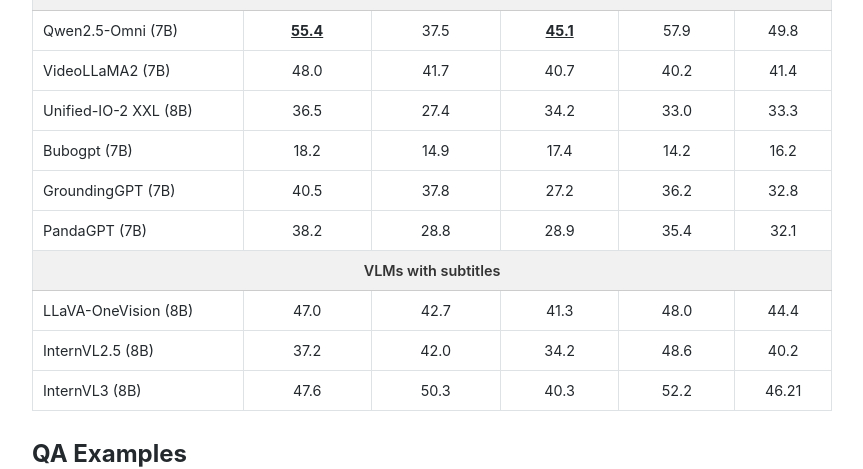
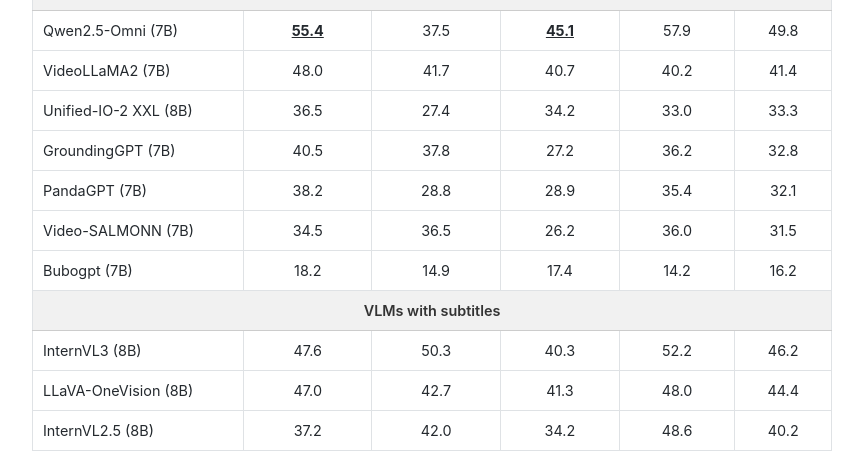
Before and after one commit to XGC-AVis/XGC-AVis, a plain HTML site: page index.html in a window 1280 px wide. Shown: the part 960-1429 px from the top of the page, without its empty margins (208-1071 px from the left). Drawn offline with Linux system fonts and the light colour scheme.

Commit message:
Update index.html

```diff
--- a/index.html
+++ b/index.html
@@ -332,10 +332,6 @@
                     <td>36.5</td><td>27.4</td><td>34.2</td><td>33.0</td><td>33.3</td>
                 </tr>
                 <tr>
-                    <td class="model-name">Bubogpt (7B)</td>
-                    <td>18.2</td><td>14.9</td><td>17.4</td><td>14.2</td><td>16.2</td>
-                </tr>
-                <tr>
                     <td class="model-name">GroundingGPT (7B)</td>
                     <td>40.5</td><td>37.8</td><td>27.2</td><td>36.2</td><td>32.8</td>
                 </tr>
@@ -343,8 +339,20 @@
                     <td class="model-name">PandaGPT (7B)</td>
                     <td>38.2</td><td>28.8</td><td>28.9</td><td>35.4</td><td>32.1</td>
                 </tr>
+                <tr>
+                    <td class="model-name">Video-SALMONN (7B)</td>
+                    <td>34.5</td><td>36.5</td><td>26.2</td><td>36.0</td><td>31.5</td>
+                </tr>
+                <tr>
+                    <td class="model-name">Bubogpt (7B)</td>
+                    <td>18.2</td><td>14.9</td><td>17.4</td><td>14.2</td><td>16.2</td>
+                </tr>
                 <tr class="section-header">
                     <th colspan="10">VLMs with subtitles</th>
+                </tr>
+                <tr>
+                    <td class="model-name">InternVL3 (8B)</td>
+                    <td>47.6</td><td>50.3</td><td>40.3</td><td>52.2</td><td>46.2</td>
                 </tr>
                 <tr>
                     <td class="model-name">LLaVA-OneVision (8B)</td>
@@ -353,10 +361,6 @@
                 <tr>
                     <td class="model-name">InternVL2.5 (8B)</td>
                     <td>37.2</td><td> 42.0</td><td>34.2</td><td>48.6</td><td>40.2</td>
-                </tr>
-                <tr>
-                    <td class="model-name">InternVL3 (8B)</td>
-                    <td>47.6</td><td>50.3</td><td>40.3</td><td>52.2</td><td>46.21</td>
                 </tr>
             </tbody>
         </table>
```
